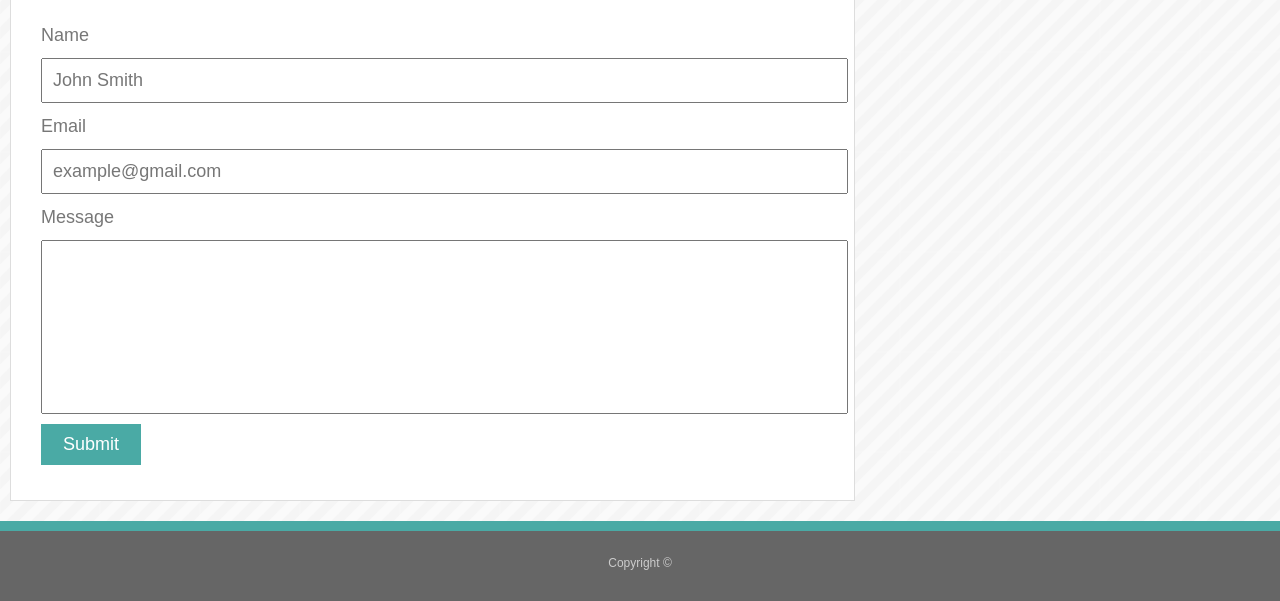
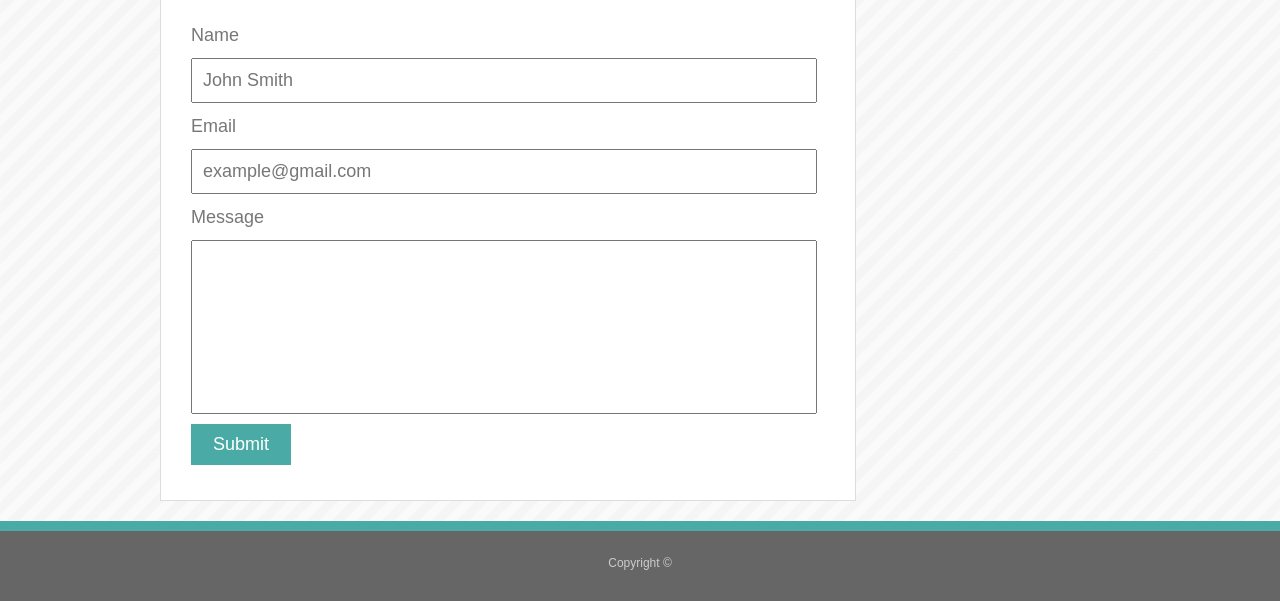
Before and after one commit to sarashunter/Responsive-Portfolio, a plain HTML site: page contact.html in a window 1280 px wide. Shown: the part 248-849 px from the top of the page. Drawn offline with Linux system fonts and the light colour scheme.

Commit message:
Fix margins on large screens

```diff
--- a/assets/css/style.css
+++ b/assets/css/style.css
@@ -123,7 +123,7 @@ footer{
 /* Relevant for Contact Page */
 
 input{
-    width: 100%;
+    width: 95%;
     padding: 10px;
     font-family: Arial, 'Helvetica Neue', Helvetica, sans-serif;
     color: #777777;
@@ -223,8 +223,7 @@ input[type=submit]:hover{
 
 
   @media screen and (min-width: 980px) {
-      #container{
+      .maincontent{
           width: 66%;
-          margin-left: 10px;
       }
   }
```
Also changed, not shown: index.html (+0 -2 lines).
